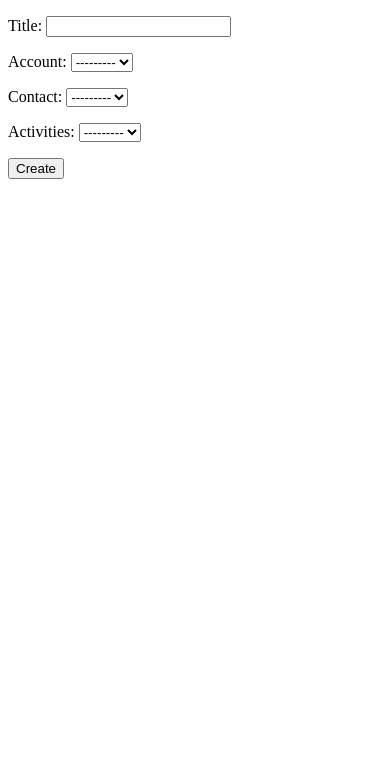
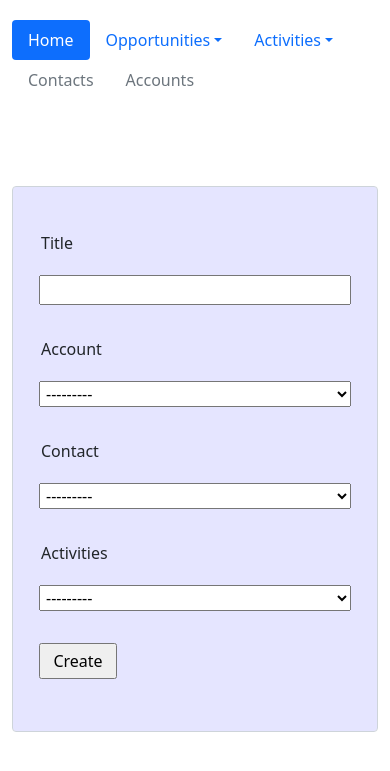
Before and after one commit to dnovik/otus-web-dev-python, a Django app: page /opportunities/add/ in a window 390 px wide. Shown: the top 771 px of the page. Run offline with Django 3.2, Linux system fonts and the light colour scheme; data that the repository does not hold is empty; parts of the project's set-up code (start-up, migrations or seed data) failed here and were passed over; some libraries are stand-ins or nearby versions.

Commit message:
add form for creating Opportunity

```diff
--- a/crm/project/main/templates/main/base.html
+++ b/crm/project/main/templates/main/base.html
@@ -1,19 +1,77 @@
 <!doctype html>
 <html lang="ru">
   <head>
-    <!-- Обязательные метатеги -->
     <meta charset="utf-8">
     <meta name="viewport" content="width=device-width, initial-scale=1">
 
-    <!-- Bootstrap CSS -->
-    <link href="https://cdn.jsdelivr.net/npm/bootstrap@5.0.1/dist/css/bootstrap.min.css" rel="stylesheet" >
+    <link href="/static/css/bootstrap.min.css" type="text/css" rel="stylesheet">
+    <link href="/static/css/style.css" type="text/css" rel="stylesheet">
+    <script src="static/js/bootstrap.js"></script>
+    <script src="https://cdn.jsdelivr.net/npm/bootstrap@5.0.1/dist/js/bootstrap.bundle.min.js"
+            integrity="sha384-gtEjrD/SeCtmISkJkNUaaKMoLD0//ElJ19smozuHV6z3Iehds+3Ulb9Bn9Plx0x4"
+            crossorigin="anonymous">
+    </script>
 
     <title>
         {% block title %}
         {% endblock %}
     </title>
   </head>
+
+
   <body>
+  <div class="container" style="margin-top: 20px;">
+     <div class="row">
+       <div class="col-sm-4"></div>
+       <div class="col">
+  <ul class="nav nav-pills">
+  <li class="nav-item">
+    <a class="nav-link active" aria-current="page" href="{% url 'home' %}">Home</a>
+  </li>
+  <li class="nav-item dropdown">
+    <a class="nav-link dropdown-toggle" data-bs-toggle="dropdown" href="{% url 'opportunities' %}" role="button"
+       aria-expanded="false">Opportunities</a>
+    <ul class="dropdown-menu">
+      <li><a class="dropdown-item" href="{% url 'opportunity_add' %}">Create</a></li>
+      <li><a class="dropdown-item" href="{% url 'opportunities' %}">Get list</a></li>
+    </ul>
+  </li>
+
+    <li class="nav-item dropdown">
+    <a class="nav-link dropdown-toggle" data-bs-toggle="dropdown" href="{% url 'activities' %}" role="button"
+       aria-expanded="false">Activities</a>
+    <ul class="dropdown-menu">
+      <li><a class="dropdown-item" href="#">Create</a></li>
+      <li><a class="dropdown-item" href="{% url 'activities' %}">Get list</a></li>
+    </ul>
+  </li>
+
+    <li class="nav-item dropdown">
+    <a class="nav-link disabled" data-bs-toggle="dropdown" href="#" role="button"
+       aria-expanded="false" aria-disabled="true">Contacts</a>
+    <ul class="dropdown-menu">
+      <li><a class="dropdown-item" href="#">Create</a></li>
+      <li><a class="dropdown-item" href="#">Get list</a></li>
+    </ul>
+  </li>
+
+    <li class="nav-item dropdown">
+    <a class="nav-link disabled" data-bs-toggle="dropdown" href="#" role="button"
+       aria-expanded="false">Accounts</a>
+    <ul class="dropdown-menu">
+      <li><a class="dropdown-item" href="#">Create</a></li>
+      <li><a class="dropdown-item" href="#">Get list</a></li>
+    </ul>
+  </li>
+</ul>
+       </div>
+     </div>
+  </div>
+  <div class="row" style="margin-top: 70px">
+     <div class="col-sm-4"></div>
+     <div class="col">
+     </div>
+  </div>
     {% block content %}
     {% endblock %}
   </body>
--- a/crm/project/main/templates/main/home.html
+++ b/crm/project/main/templates/main/home.html
@@ -8,6 +8,5 @@
 
   <body>
       {% block content %}
-      Hi, there!
       {% endblock %}
   </body>
--- a/crm/project/opportunities/templates/opportunities/opportunity_form.html
+++ b/crm/project/opportunities/templates/opportunities/opportunity_form.html
@@ -1,13 +1,40 @@
-<!DOCTYPE html>
-<html lang="en">
-<head>
-    <meta charset="UTF-8">
-    <title>Add new opportunity</title>
-</head>
+{% extends 'main/base.html' %}
+
+{% block title %}
+    New Opportunity
+{% endblock %}
+
+{% block content %}
 <body>
-<form method="post">{% csrf_token %}
-    {{ form.as_p }}
-    <input type="submit" value="Create">
-</form>
-</body>
-</html>
+ <div class="container-sm">
+     <div class="row g-3">
+         <div class="col-sm-3"></div>
+         <div class="col">
+            <form method="post" class="form-control" style="background-color: rgba(0,0,255,.1);">{% csrf_token %}
+                 <div class="row g-1" style="margin-bottom:30px;"></div>
+                 <div class="row g-1 "></div>
+                <div class="row g-1 w-80 p-3">
+                    <p>Title</p>
+                    {{ form.title }}
+                </div>
+                <div class="row g-1 w-80 p-3">
+                    <p>Account</p>
+                    {{ form.account }}
+                </div>
+                <div class="row g-1 w-80 p-3">
+                    <p>Contact</p>
+                    {{ form.contact }}
+                </div>
+                <div class="row g-1 w-80 p-3">
+                    <p>Activities</p>
+                    {{ form.activities }}
+                </div>
+                <div class="row g-1 w-80 p-3" style="margin-bottom:30px;">
+                    <input class="w-25 p-1" type="submit" value="Create">
+                </div>
+            </form>
+         </div>
+         <div class="col-sm-3"></div>
+ </div>
+     </div>
+{% endblock %}
--- a/crm/project/opportunities/templates/opportunities/opportunity_list.html
+++ b/crm/project/opportunities/templates/opportunities/opportunity_list.html
@@ -16,7 +16,6 @@ Opportunities
             {{ object.created }}
             {{ object.modified }}
         </ul>
-
     {% endfor %}
 {% endblock %}
 </body>
```
Also changed, not shown: crm/project/activities/templates/activities/activity_list.html (+38 -18 lines), crm/project/opportunities/templates/opportunities/opportunity_detail.html (+8 -7 lines), crm/project/opportunities/views.py (+4 -3 lines).
